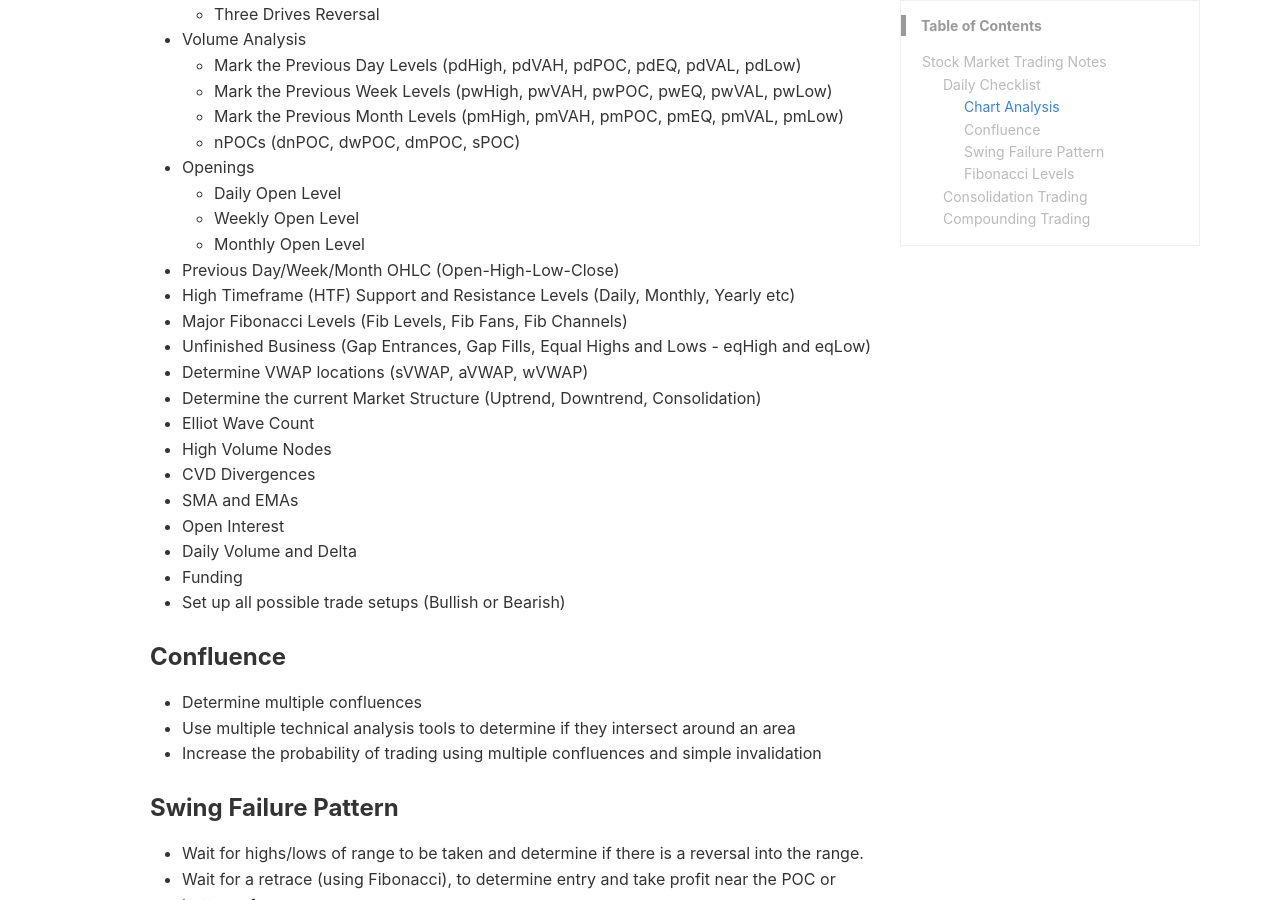
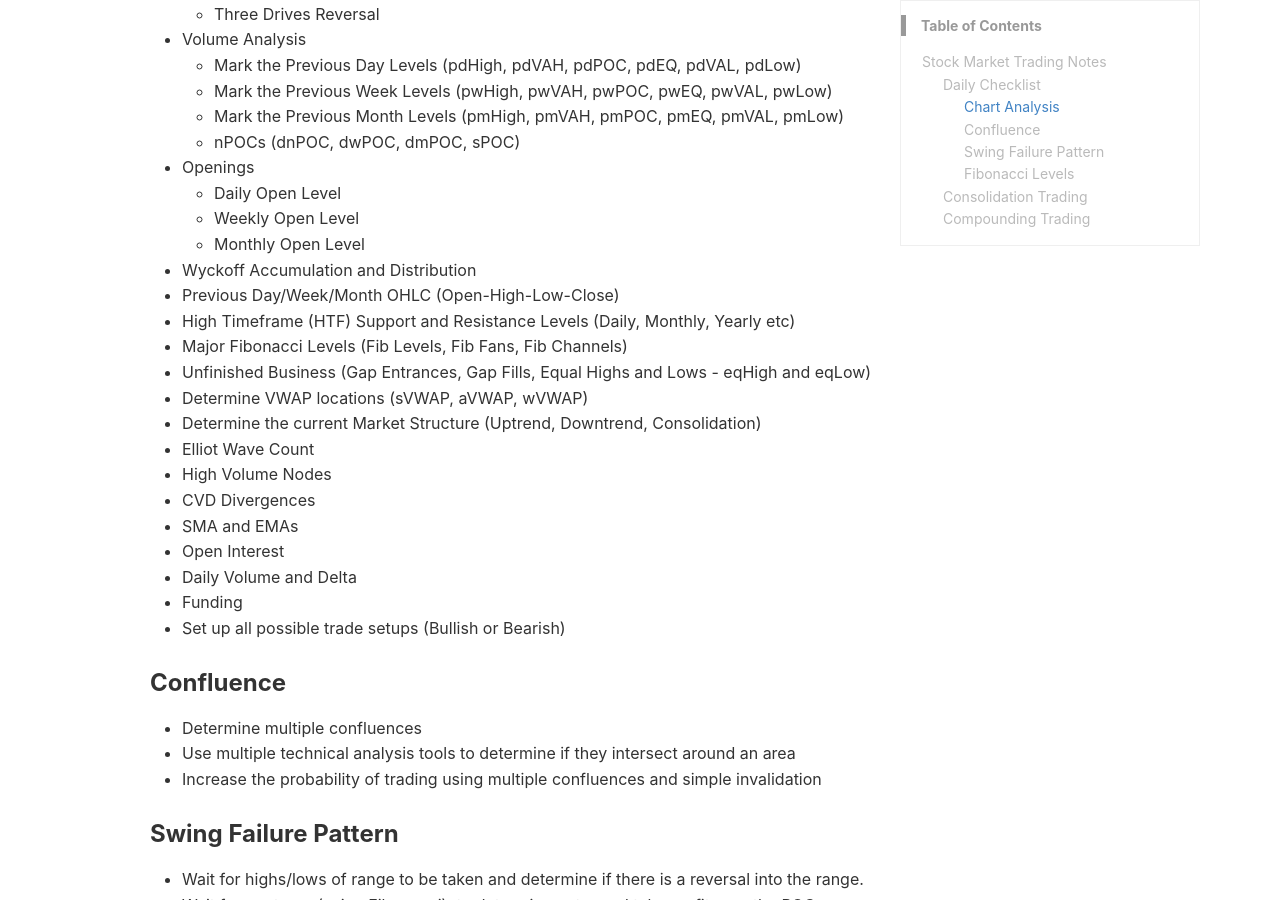
Before and after one commit to qwutony/qwutony.github.io, a Jekyll site: the page built from _wiki/100-Trading-Notes.md, in a window 1280 px wide and 900 px high, scrolled down 574 px. Built offline with Jekyll 4.4.1, drawn with Linux system fonts in a browser that asks for light colours; a style sheet for code colours, icons or effects is not loaded.

Commit message:
Update 100-Trading-Notes.md

```diff
--- a/_wiki/100-Trading-Notes.md
+++ b/_wiki/100-Trading-Notes.md
@@ -27,6 +27,7 @@ keywords: checklist
     - Daily Open Level
     - Weekly Open Level
     - Monthly Open Level
+  - Wyckoff Accumulation and Distribution
   - Previous Day/Week/Month OHLC (Open-High-Low-Close)
   - High Timeframe (HTF) Support and Resistance Levels (Daily, Monthly, Yearly etc)
   - Major Fibonacci Levels (Fib Levels, Fib Fans, Fib Channels)
```
